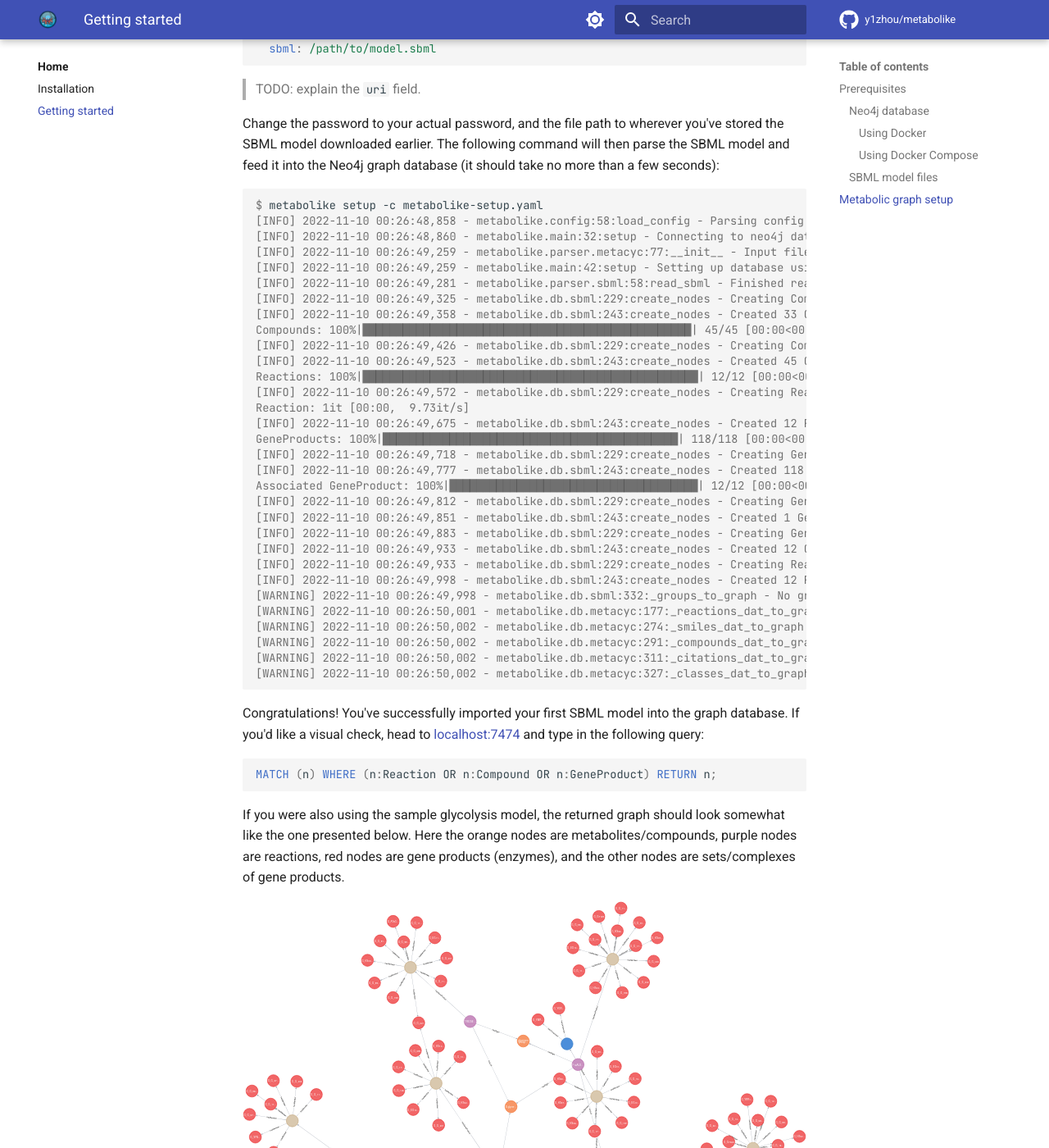
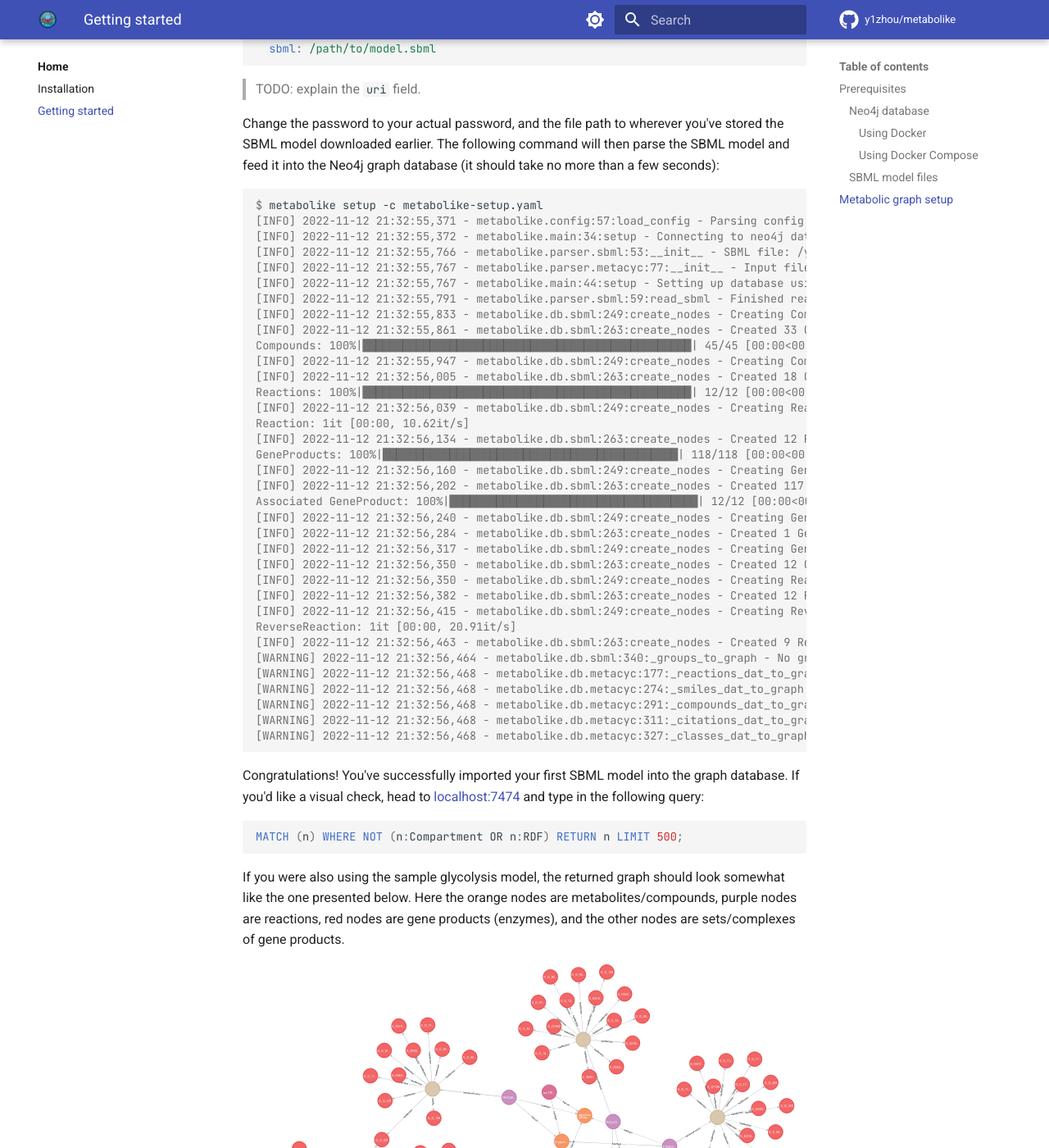
Before and after one commit to y1zhou/metabolike, an MkDocs documentation site: the page built from docs/usage/getting_started.md, in a window 1280 px wide and 1400 px high, scrolled down 3675 px. Shown: the whole window at 82% size. Built offline with MkDocs 1.6.1 and Material for MkDocs 9.7.7, drawn with Linux system fonts in a browser that asks for light colours; comment, search, counter and statistics services are not loaded.

Commit message:
docs(db): new visuals based on recent updates

````diff
--- a/docs/usage/getting_started.md
+++ b/docs/usage/getting_started.md
@@ -182,43 +182,47 @@ The following command will then parse the SBML model and feed it into the Neo4j
 
 ```shell-session
 $ metabolike setup -c metabolike-setup.yaml
-[INFO] 2022-11-10 00:26:48,858 - metabolike.config:58:load_config - Parsing config file metabolike-setup.yaml
-[INFO] 2022-11-10 00:26:48,860 - metabolike.main:32:setup - Connecting to neo4j database
-[INFO] 2022-11-10 00:26:49,259 - metabolike.parser.metacyc:77:__init__ - Input files: {'reactions': None, 'atom_mapping': None, 'pathways': None, 'compounds': None, 'publications': None, 'classes': None}
-[INFO] 2022-11-10 00:26:49,259 - metabolike.main:42:setup - Setting up database using <class 'metabolike.parser.metacyc.MetacycParser'>
-[INFO] 2022-11-10 00:26:49,281 - metabolike.parser.sbml:58:read_sbml - Finished reading SBML file
-[INFO] 2022-11-10 00:26:49,325 - metabolike.db.sbml:229:create_nodes - Creating Compartment nodes
-[INFO] 2022-11-10 00:26:49,358 - metabolike.db.sbml:243:create_nodes - Created 33 Compartment nodes
-Compounds: 100%|█████████████████████████████████████████████████| 45/45 [00:00<00:00, 22026.34it/s]
-[INFO] 2022-11-10 00:26:49,426 - metabolike.db.sbml:229:create_nodes - Creating Compound nodes
-[INFO] 2022-11-10 00:26:49,523 - metabolike.db.sbml:243:create_nodes - Created 45 Compound nodes
-Reactions: 100%|██████████████████████████████████████████████████| 12/12 [00:00<00:00, 4906.10it/s]
-[INFO] 2022-11-10 00:26:49,572 - metabolike.db.sbml:229:create_nodes - Creating Reaction nodes
-Reaction: 1it [00:00,  9.73it/s]
-[INFO] 2022-11-10 00:26:49,675 - metabolike.db.sbml:243:create_nodes - Created 12 Reaction nodes
-GeneProducts: 100%|████████████████████████████████████████████| 118/118 [00:00<00:00, 22386.82it/s]
-[INFO] 2022-11-10 00:26:49,718 - metabolike.db.sbml:229:create_nodes - Creating GeneProduct nodes
-[INFO] 2022-11-10 00:26:49,777 - metabolike.db.sbml:243:create_nodes - Created 118 GeneProduct nodes
-Associated GeneProduct: 100%|█████████████████████████████████████| 12/12 [00:00<00:00, 9907.80it/s]
-[INFO] 2022-11-10 00:26:49,812 - metabolike.db.sbml:229:create_nodes - Creating GeneProductComplex nodes
-[INFO] 2022-11-10 00:26:49,851 - metabolike.db.sbml:243:create_nodes - Created 1 GeneProductComplex nodes
-[INFO] 2022-11-10 00:26:49,883 - metabolike.db.sbml:229:create_nodes - Creating GeneProductSet nodes
-[INFO] 2022-11-10 00:26:49,933 - metabolike.db.sbml:243:create_nodes - Created 12 GeneProductSet nodes
-[INFO] 2022-11-10 00:26:49,933 - metabolike.db.sbml:229:create_nodes - Creating Reaction-GeneProduct nodes
-[INFO] 2022-11-10 00:26:49,998 - metabolike.db.sbml:243:create_nodes - Created 12 Reaction-GeneProduct nodes
-[WARNING] 2022-11-10 00:26:49,998 - metabolike.db.sbml:332:_groups_to_graph - No groups plugin found in SBML file.
-[WARNING] 2022-11-10 00:26:50,001 - metabolike.db.metacyc:177:_reactions_dat_to_graph - No reactions.dat file given
-[WARNING] 2022-11-10 00:26:50,002 - metabolike.db.metacyc:274:_smiles_dat_to_graph - No atom-mappings-smiles.dat file given
-[WARNING] 2022-11-10 00:26:50,002 - metabolike.db.metacyc:291:_compounds_dat_to_graph - No compounds.dat file given
-[WARNING] 2022-11-10 00:26:50,002 - metabolike.db.metacyc:311:_citations_dat_to_graph - No pubs.dat file given
-[WARNING] 2022-11-10 00:26:50,002 - metabolike.db.metacyc:327:_classes_dat_to_graph - No classes.dat file given
+[INFO] 2022-11-12 21:32:55,371 - metabolike.config:57:load_config - Parsing config file metabolike-setup.yaml
+[INFO] 2022-11-12 21:32:55,372 - metabolike.main:34:setup - Connecting to neo4j database
+[INFO] 2022-11-12 21:32:55,766 - metabolike.parser.sbml:53:__init__ - SBML file: /y1zhou/metabolike/tests/data/metabolic-reactions.sbml
+[INFO] 2022-11-12 21:32:55,767 - metabolike.parser.metacyc:77:__init__ - Input files: {'reactions': None, 'atom_mapping': None, 'pathways': None, 'compounds': None, 'publications': None, 'classes': None}
+[INFO] 2022-11-12 21:32:55,767 - metabolike.main:44:setup - Setting up database using <class 'metabolike.parser.metacyc.MetacycParser'>
+[INFO] 2022-11-12 21:32:55,791 - metabolike.parser.sbml:59:read_sbml - Finished reading SBML file
+[INFO] 2022-11-12 21:32:55,833 - metabolike.db.sbml:249:create_nodes - Creating Compartment nodes
+[INFO] 2022-11-12 21:32:55,861 - metabolike.db.sbml:263:create_nodes - Created 33 Compartment nodes
+Compounds: 100%|█████████████████████████████████████████████████| 45/45 [00:00<00:00, 29390.17it/s]
+[INFO] 2022-11-12 21:32:55,947 - metabolike.db.sbml:249:create_nodes - Creating Compound nodes
+[INFO] 2022-11-12 21:32:56,005 - metabolike.db.sbml:263:create_nodes - Created 18 Compound nodes
+Reactions: 100%|█████████████████████████████████████████████████| 12/12 [00:00<00:00, 26958.57it/s]
+[INFO] 2022-11-12 21:32:56,039 - metabolike.db.sbml:249:create_nodes - Creating Reaction nodes
+Reaction: 1it [00:00, 10.62it/s]
+[INFO] 2022-11-12 21:32:56,134 - metabolike.db.sbml:263:create_nodes - Created 12 Reaction nodes
+GeneProducts: 100%|████████████████████████████████████████████| 118/118 [00:00<00:00, 29507.42it/s]
+[INFO] 2022-11-12 21:32:56,160 - metabolike.db.sbml:249:create_nodes - Creating GeneProduct nodes
+[INFO] 2022-11-12 21:32:56,202 - metabolike.db.sbml:263:create_nodes - Created 117 GeneProduct nodes
+Associated GeneProduct: 100%|█████████████████████████████████████| 12/12 [00:00<00:00, 9599.78it/s]
+[INFO] 2022-11-12 21:32:56,240 - metabolike.db.sbml:249:create_nodes - Creating GeneProductComplex nodes
+[INFO] 2022-11-12 21:32:56,284 - metabolike.db.sbml:263:create_nodes - Created 1 GeneProductComplex nodes
+[INFO] 2022-11-12 21:32:56,317 - metabolike.db.sbml:249:create_nodes - Creating GeneProductSet nodes
+[INFO] 2022-11-12 21:32:56,350 - metabolike.db.sbml:263:create_nodes - Created 12 GeneProductSet nodes
+[INFO] 2022-11-12 21:32:56,350 - metabolike.db.sbml:249:create_nodes - Creating Reaction-GeneProduct nodes
+[INFO] 2022-11-12 21:32:56,382 - metabolike.db.sbml:263:create_nodes - Created 12 Reaction-GeneProduct nodes
+[INFO] 2022-11-12 21:32:56,415 - metabolike.db.sbml:249:create_nodes - Creating ReverseReaction nodes
+ReverseReaction: 1it [00:00, 20.91it/s]
+[INFO] 2022-11-12 21:32:56,463 - metabolike.db.sbml:263:create_nodes - Created 9 ReverseReaction nodes
+[WARNING] 2022-11-12 21:32:56,464 - metabolike.db.sbml:340:_groups_to_graph - No groups plugin found in SBML file.
+[WARNING] 2022-11-12 21:32:56,468 - metabolike.db.metacyc:177:_reactions_dat_to_graph - No reactions.dat file given
+[WARNING] 2022-11-12 21:32:56,468 - metabolike.db.metacyc:274:_smiles_dat_to_graph - No atom-mappings-smiles.dat file given
+[WARNING] 2022-11-12 21:32:56,468 - metabolike.db.metacyc:291:_compounds_dat_to_graph - No compounds.dat file given
+[WARNING] 2022-11-12 21:32:56,468 - metabolike.db.metacyc:311:_citations_dat_to_graph - No pubs.dat file given
+[WARNING] 2022-11-12 21:32:56,468 - metabolike.db.metacyc:327:_classes_dat_to_graph - No classes.dat file given
 ```
 
 Congratulations! You've successfully imported your first SBML model into the graph database.
 If you'd like a visual check, head to [localhost:7474](http://localhost:7474) and type in the following query:
 
 ```cypher
-MATCH (n) WHERE (n:Reaction OR n:Compound OR n:GeneProduct) RETURN n;
+MATCH (n) WHERE NOT (n:Compartment OR n:RDF) RETURN n LIMIT 500;
 ```
 
 If you were also using the sample glycolysis model, the returned graph should look somewhat like the one presented below.
````
Also changed, not shown: docs/_static/glycolysis.svg.
